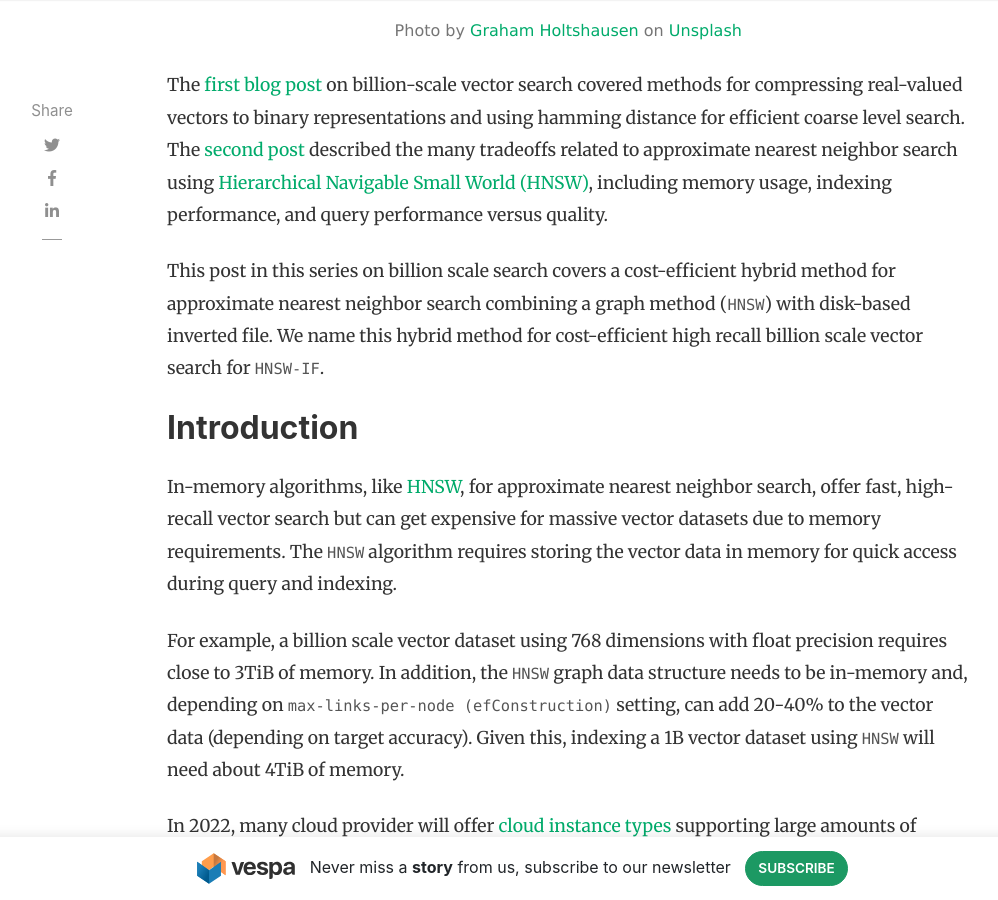
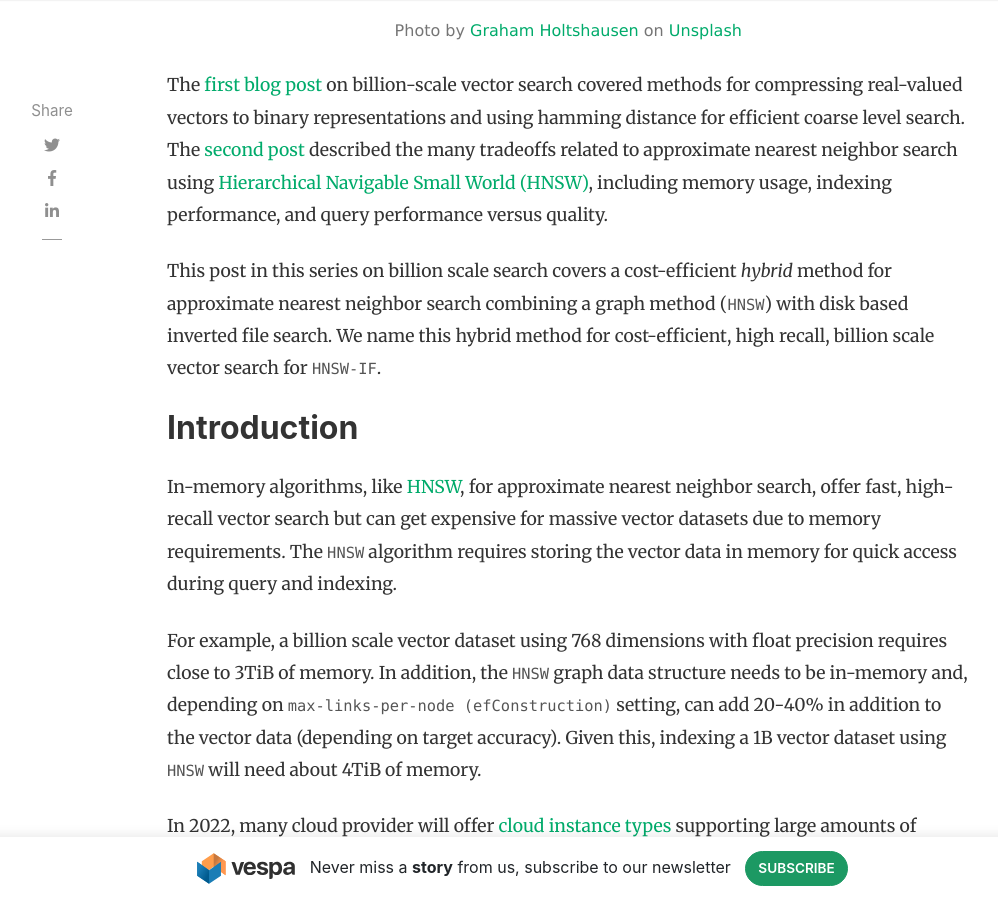
Before and after one commit to vespa-engine/blog, a Jekyll site: the page built from _posts/2022-06-07-vespa-hybrid-billion-scale-vector-search.md, in a window 1280 px wide and 900 px high, scrolled down 811 px. Shown: the whole window, without its empty margins (118-1116 px from the left). Built offline with Jekyll 4.4.1, drawn with Linux system fonts in a browser that asks for light colours; nearby versions of some CDN libraries; comment, search, counter and statistics services are not loaded.

Commit message:
more review

```diff
--- a/_posts/2022-06-07-vespa-hybrid-billion-scale-vector-search.md
+++ b/_posts/2022-06-07-vespa-hybrid-billion-scale-vector-search.md
@@ -25,9 +25,9 @@ related to approximate nearest neighbor search using
 [Hierarchical Navigable Small World (HNSW)](https://docs.vespa.ai/en/approximate-nn-hnsw.html),
 including memory usage, indexing performance, and query performance versus quality.
 
-This post in this series on billion scale search covers a cost-efficient hybrid method for approximate nearest neighbor
-search combining a graph method (`HNSW`) with disk-based inverted file. We name this hybrid method for cost-efficient
-high recall billion scale vector search for `HNSW-IF`.
+This post in this series on billion scale search covers a cost-efficient _hybrid_ method
+for approximate nearest neighbor search combining a graph method (`HNSW`) with disk based inverted file search.
+We name this hybrid method for cost-efficient, high recall, billion scale vector search for `HNSW-IF`.
 
 ## Introduction
 
@@ -38,7 +38,7 @@ The `HNSW` algorithm requires storing the vector data in memory for quick access
 
 For example, a billion scale vector dataset using 768 dimensions with float precision requires
 close to 3TiB of memory. In addition, the `HNSW` graph data structure needs to be in-memory and,
-depending on `max-links-per-node (efConstruction)` setting, can add 20-40% to the vector data (depending
+depending on `max-links-per-node (efConstruction)` setting, can add 20-40% in addition to the vector data (depending
 on target accuracy). Given this, indexing a 1B vector dataset using `HNSW` will need about 4TiB of memory.
 
 In 2022, many cloud provider will offer [cloud instance types](https://aws.amazon.com/ec2/instance-types/high-memory/)
```
